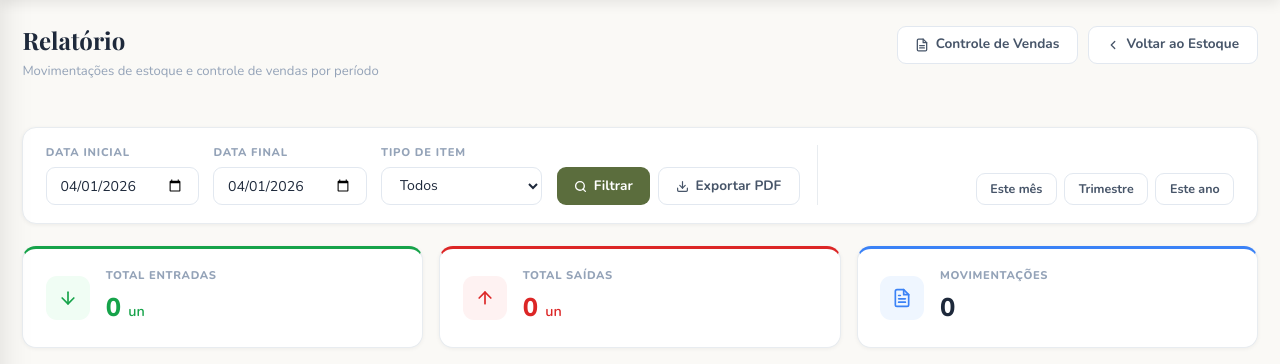
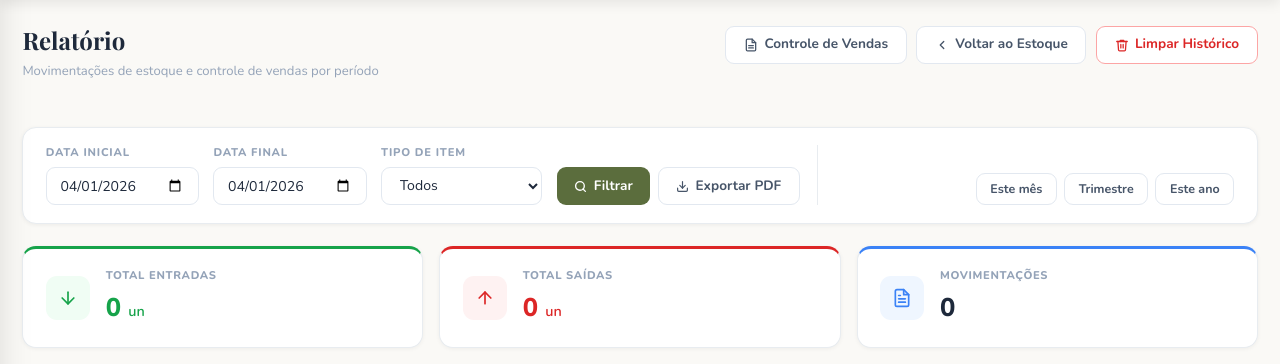
Before and after one commit to sarapacheco-user/DocesDaFhe, a Flask app: page /admin/estoque/relatorio in a window 1280 px wide. Shown: the part 56-420 px from the top of the page. Run offline with Flask 3, Linux system fonts and the light colour scheme; a user stored in the database is signed in; data comes from the database, SQL or seed files in the repository; both versions use the stored data as it was after the commit; some libraries are stand-ins or nearby versions.

Commit message:
acrescentei o botao de limpar historico e links ajustado

```diff
--- a/app.py
+++ b/app.py
@@ -1134,7 +1134,7 @@ def pagina_evento(id):
 # CARRINHO
 # ─────────────────────────────────────
 
-WHATSAPP_NUMBER = '5511967630831'
+WHATSAPP_NUMBER = '5511952734219'
 
 
 @app.route('/carrinho')
@@ -1879,6 +1879,19 @@ def relatorio_estoque():
         data_ini=data_ini_str or data_ini.strftime('%Y-%m-%d'),
         data_fim=data_fim_str or data_fim.strftime('%Y-%m-%d'),
         tipo_filtro=tipo_filtro)
+
+
+@app.route('/admin/relatorio/limpar-historico', methods=['POST'])
+@login_required
+@admin_required
+def limpar_historico_vendas():
+    PedidoItem.query.delete()
+    Pedido.query.delete()
+    PedidoCorporativo.query.delete()
+    MovimentacaoEstoque.query.delete()
+    db.session.commit()
+    flash('Histórico de vendas e movimentações apagado com sucesso.', 'success')
+    return redirect(url_for('relatorio_estoque'))
 
 
 @app.route('/admin/estoque/editar-minimo/<tipo_item>/<int:item_id>', methods=['POST'])
--- a/templates/admin/relatorio.html
+++ b/templates/admin/relatorio.html
@@ -234,6 +234,11 @@
         <svg xmlns="http://www.w3.org/2000/svg" width="14" height="14" viewBox="0 0 24 24" fill="none" stroke="currentColor" stroke-width="2.2" stroke-linecap="round" stroke-linejoin="round"><polyline points="15 18 9 12 15 6"/></svg>
         Voltar ao Estoque
       </a>
+      <button type="button" onclick="document.getElementById('modalLimpar').style.display='flex'"
+              class="btn-rel-outline" style="border-color:#fca5a5; color:#dc2626;">
+        <svg xmlns="http://www.w3.org/2000/svg" width="14" height="14" viewBox="0 0 24 24" fill="none" stroke="currentColor" stroke-width="2.2" stroke-linecap="round" stroke-linejoin="round"><polyline points="3 6 5 6 21 6"/><path d="M19 6l-1 14a2 2 0 0 1-2 2H8a2 2 0 0 1-2-2L5 6"/><path d="M10 11v6M14 11v6"/><path d="M9 6V4h6v2"/></svg>
+        Limpar Histórico
+      </button>
     </div>
   </div>
 
@@ -1441,4 +1446,31 @@ function setPeriodo(p) {
   document.querySelector('form').submit();
 }
 </script>
+
+<!-- Modal confirmar limpar histórico -->
+<div id="modalLimpar" style="display:none; position:fixed; inset:0; background:rgba(0,0,0,.55); z-index:9999; align-items:center; justify-content:center;">
+  <div style="background:#fff; border-radius:18px; padding:2rem 1.8rem; max-width:420px; width:95%; box-shadow:0 20px 60px rgba(0,0,0,.25);">
+    <div style="display:flex; align-items:center; gap:.7rem; margin-bottom:1rem;">
+      <div style="width:40px; height:40px; border-radius:50%; background:#fee2e2; display:flex; align-items:center; justify-content:center; flex-shrink:0;">
+        <svg xmlns="http://www.w3.org/2000/svg" width="18" height="18" viewBox="0 0 24 24" fill="none" stroke="#dc2626" stroke-width="2.2" stroke-linecap="round" stroke-linejoin="round"><polyline points="3 6 5 6 21 6"/><path d="M19 6l-1 14a2 2 0 0 1-2 2H8a2 2 0 0 1-2-2L5 6"/><path d="M10 11v6M14 11v6"/><path d="M9 6V4h6v2"/></svg>
+      </div>
+      <h3 style="font-family:'Nunito',sans-serif; font-size:1.05rem; font-weight:800; color:#1e293b; margin:0;">Limpar Histórico de Vendas</h3>
+    </div>
+    <p style="font-size:.88rem; color:#475569; line-height:1.55; margin-bottom:1.4rem;">
+      Isso irá apagar <strong>todos os pedidos</strong>, <strong>pedidos corporativos</strong> e <strong>movimentações de estoque</strong> permanentemente.<br>
+      Os <strong>saldos atuais do estoque</strong> não serão afetados.
+    </p>
+    <form method="POST" action="{{ url_for('limpar_historico_vendas') }}" style="display:flex; gap:.7rem; justify-content:flex-end;">
+      <button type="button" onclick="document.getElementById('modalLimpar').style.display='none'"
+              style="padding:.52rem 1.1rem; background:#f1f5f9; color:#64748b; border:none; border-radius:9px; font-family:'Nunito',sans-serif; font-size:.85rem; font-weight:700; cursor:pointer;">
+        Cancelar
+      </button>
+      <button type="submit"
+              style="padding:.52rem 1.1rem; background:#dc2626; color:#fff; border:none; border-radius:9px; font-family:'Nunito',sans-serif; font-size:.85rem; font-weight:700; cursor:pointer;">
+        Sim, apagar tudo
+      </button>
+    </form>
+  </div>
+</div>
+
 {% endblock %}
```
Also changed, not shown: templates/blog/sobre.html (+8 -4 lines), instance/users.db.
